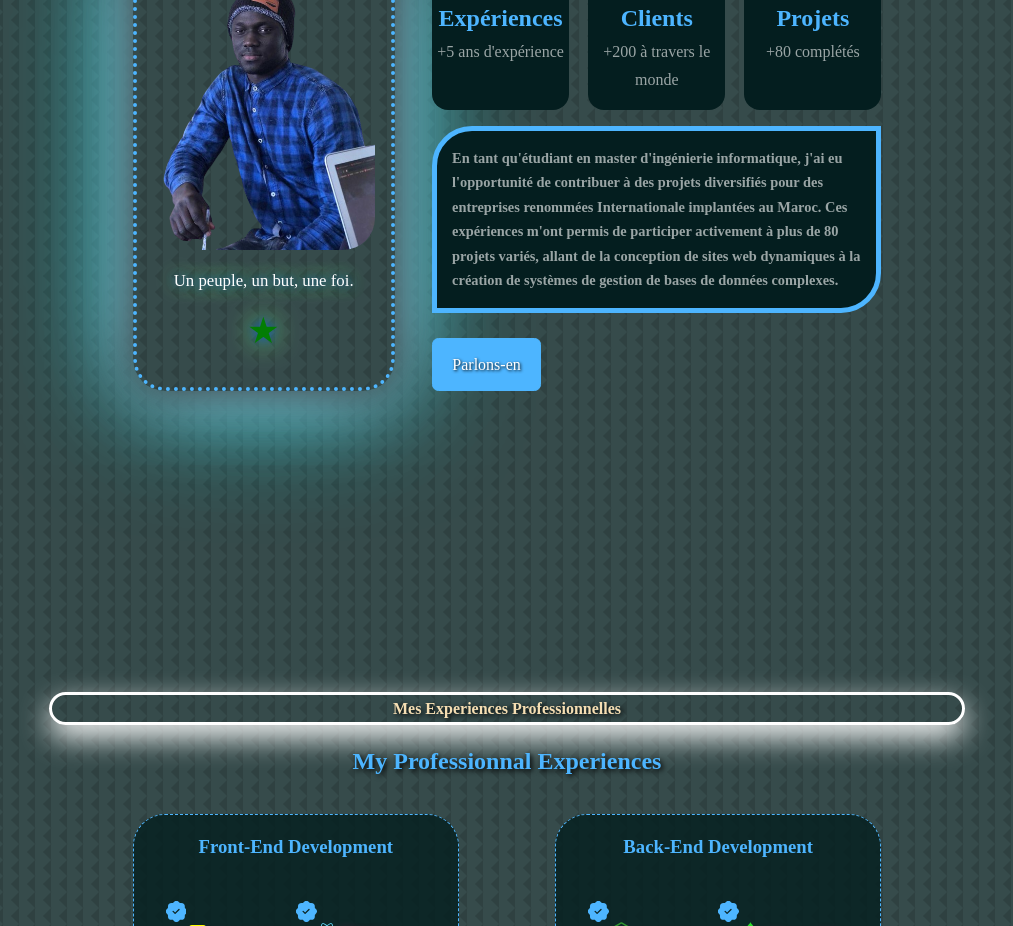
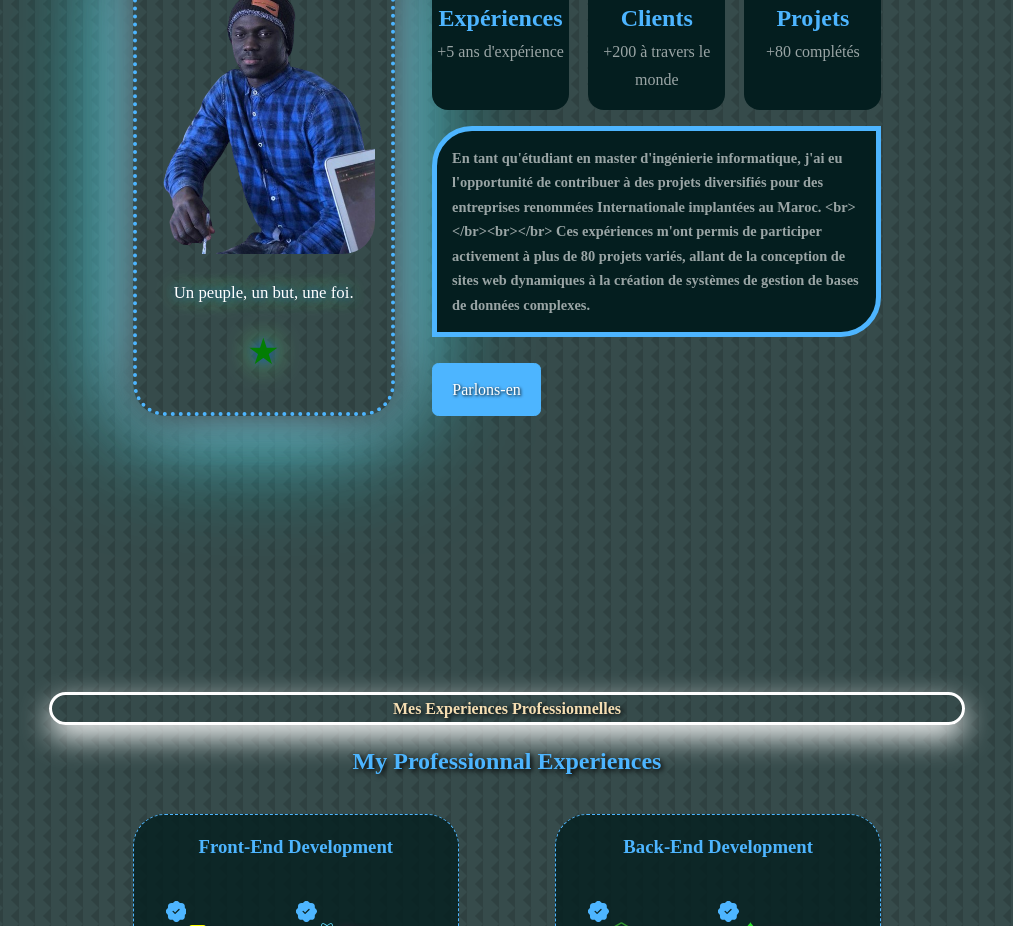
Before and after one commit to Mouhamed1003/keenprogrammer.com, a React (Create React App) app: page / in a window 1280 px wide. Shown: the part 1060-1986 px from the top of the page, without its empty margins (133-1146 px from the left). Built offline with nearby package versions, Linux system fonts and the light colour scheme.

Commit message:
Update Apropos.jsx

```diff
--- a/src/components/a_propos/Apropos.jsx
+++ b/src/components/a_propos/Apropos.jsx
@@ -55,7 +55,7 @@ const Apropos = () => {
             {isHovered ?
               "As a master's student in computer engineering, I had the opportunity to contribute to diverse projects for renowned international companies based in Morocco. These experiences allowed me to actively participate in over 80 varied projects, ranging from the design of dynamic websites to the creation of complex database management systems."
               :
-              "En tant qu'étudiant en master d'ingénierie informatique, j'ai eu l'opportunité de contribuer à des projets diversifiés pour des entreprises renommées Internationale implantées au Maroc. Ces expériences m'ont permis de participer activement à plus de 80 projets variés, allant de la conception de sites web dynamiques à la création de systèmes de gestion de bases de données complexes."
+              "En tant qu'étudiant en master d'ingénierie informatique, j'ai eu l'opportunité de contribuer à des projets diversifiés pour des entreprises renommées Internationale implantées au Maroc. <br></br><br></br> Ces expériences m'ont permis de participer activement à plus de 80 projets variés, allant de la conception de sites web dynamiques à la création de systèmes de gestion de bases de données complexes."
             }
           </p>
           <a href="#contact" className='btn btn-primary'>Parlons-en</a>
```
